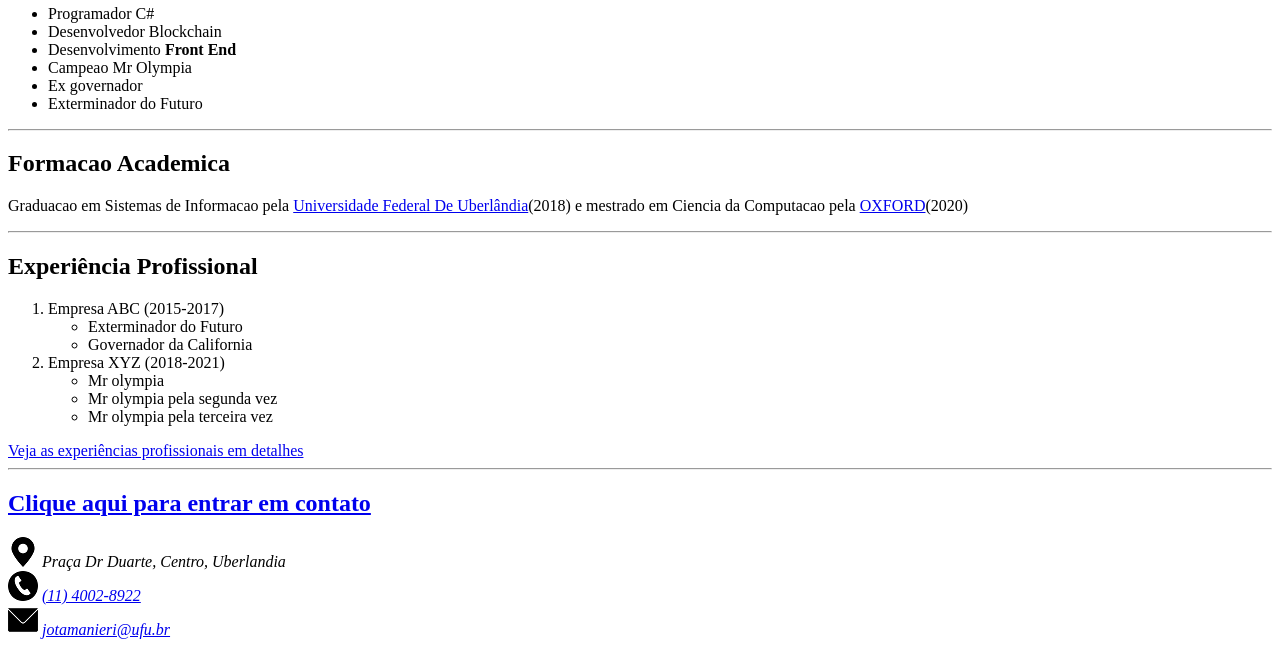
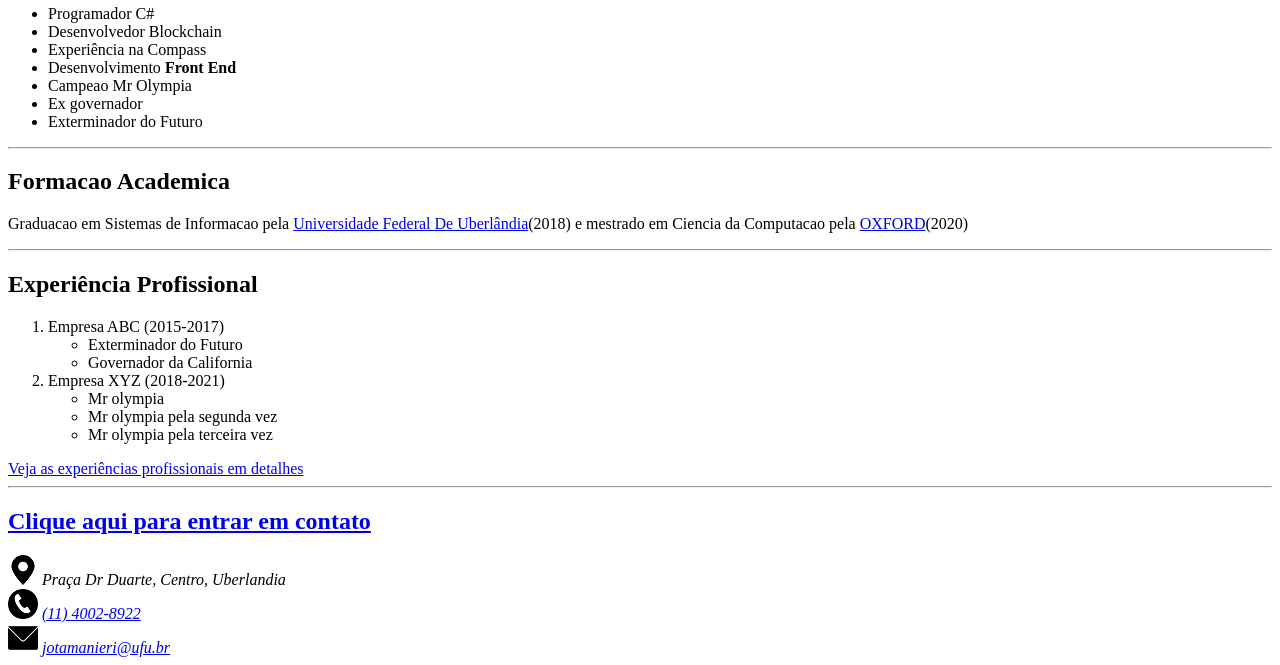
Before and after one commit to JoaoManierii/atividade-git, a plain HTML site: page Curriculo/index.html in a window 1280 px wide. Shown: the part 521-1186 px from the top of the page. Drawn offline with Linux system fonts and the light colour scheme.

Commit message:
Add "Experiência na Compass" na lista de competências em index.html

```diff
--- a/Curriculo/index.html
+++ b/Curriculo/index.html
@@ -25,6 +25,7 @@
       <ul>
         <li>Programador C#</li>
         <li>Desenvolvedor Blockchain</li>
+        <li>Experiência na Compass</li>
         <li>Desenvolvimento <strong>Front End</strong></li>
         <li>Campeao Mr Olympia</li>
         <li>Ex governador</li>
```
